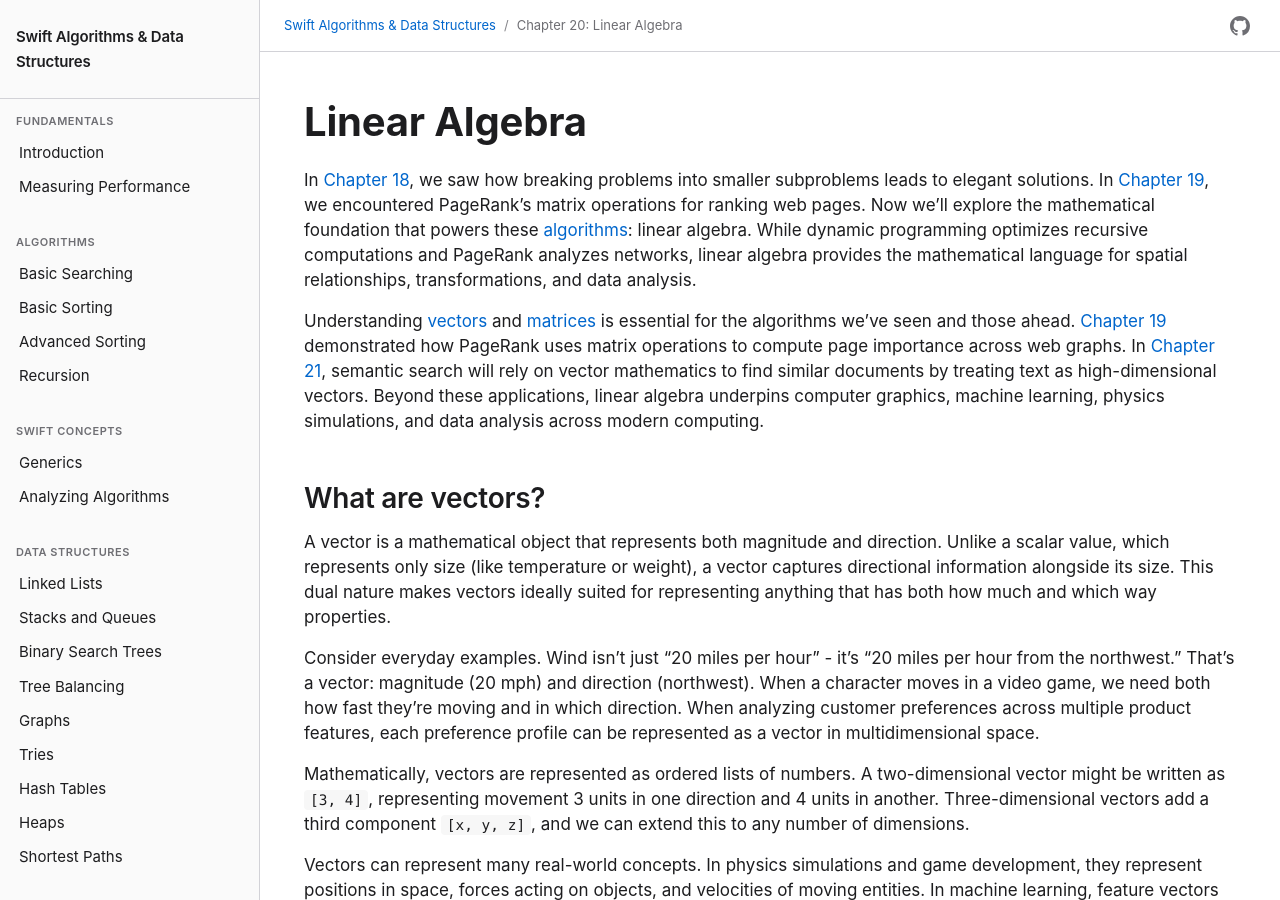
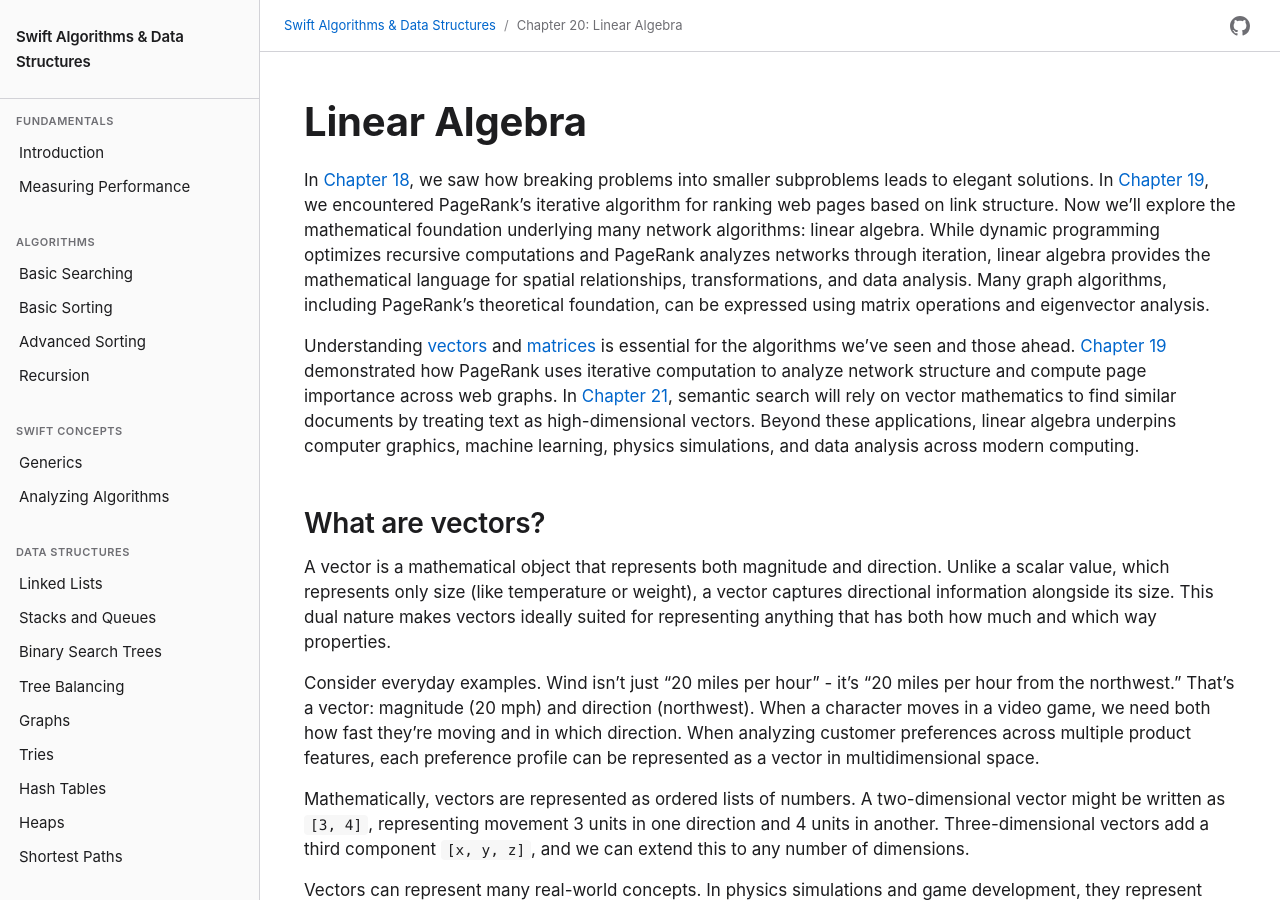
Before and after one commit to waynewbishop/swift-algorithms, a Jekyll site: the page built from 20-linear-algebra.md, in a window 1280 px wide and 900 px high. Built offline with Jekyll 4.4.1, drawn with Linux system fonts in a browser that asks for light colours; some of the changed text lies outside the part shown.

Commit message:
Correct factual error about PageRank implementation in Linear Algebra chapter
Chapter 19 does NOT implement PageRank using matrix operations. It uses:
- Iterative graph traversal
- Rank distribution through vertex.neighbors
- Float arrays stored on vertices
- No matrices, no matrix multiplication, no eigenvectors

Fixed three locations in Chapter 20 that incorrectly claimed Chapter 19 uses matrix operations:

Line 14: Changed "PageRank's matrix operations" → "PageRank's iterative algorithm"
Line 16: Changed "uses matrix operations" → "uses iterative computation"
Line 543: Changed "uses matrix operations...through iterative linear algebra" → "uses iterative computation...though the algorithm's theoretical foundation rests on eigenvector analysis"

The text now accurately reflects that:
- Chapter 19 implements the iterative algorithm (practical)
- Linear algebra provides the theoretical foundation (academic)
- The connection is conceptual, not implementation-based

🤖 Generated with [Claude Code](https://claude.com/claude-code)

Co-Authored-By: Claude <noreply@anthropic.com>

```diff
--- a/20-linear-algebra.md
+++ b/20-linear-algebra.md
@@ -11,9 +11,9 @@ description: "Vector mathematics and numerical computing"
 
 # Linear Algebra
 
-In [Chapter 18](18-dynamic-programming), we saw how breaking problems into smaller subproblems leads to elegant solutions. In [Chapter 19](19-pagerank-algorithm), we encountered PageRank's matrix operations for ranking web pages. Now we'll explore the mathematical foundation that powers these [algorithms](https://en.wikipedia.org/wiki/Algorithm): linear algebra. While dynamic programming optimizes recursive computations and PageRank analyzes networks, linear algebra provides the mathematical language for spatial relationships, transformations, and data analysis.
+In [Chapter 18](18-dynamic-programming), we saw how breaking problems into smaller subproblems leads to elegant solutions. In [Chapter 19](19-pagerank-algorithm), we encountered PageRank's iterative algorithm for ranking web pages based on link structure. Now we'll explore the mathematical foundation underlying many network algorithms: linear algebra. While dynamic programming optimizes recursive computations and PageRank analyzes networks through iteration, linear algebra provides the mathematical language for spatial relationships, transformations, and data analysis. Many graph algorithms, including PageRank's theoretical foundation, can be expressed using matrix operations and eigenvector analysis.
 
-Understanding [vectors](https://en.wikipedia.org/wiki/Euclidean_vector) and [matrices](https://en.wikipedia.org/wiki/Matrix_(mathematics)) is essential for the algorithms we've seen and those ahead. [Chapter 19](19-pagerank-algorithm) demonstrated how PageRank uses matrix operations to compute page importance across web graphs. In [Chapter 21](21-semantic-search), semantic search will rely on vector mathematics to find similar documents by treating text as high-dimensional vectors. Beyond these applications, linear algebra underpins computer graphics, machine learning, physics simulations, and data analysis across modern computing.
+Understanding [vectors](https://en.wikipedia.org/wiki/Euclidean_vector) and [matrices](https://en.wikipedia.org/wiki/Matrix_(mathematics)) is essential for the algorithms we've seen and those ahead. [Chapter 19](19-pagerank-algorithm) demonstrated how PageRank uses iterative computation to analyze network structure and compute page importance across web graphs. In [Chapter 21](21-semantic-search), semantic search will rely on vector mathematics to find similar documents by treating text as high-dimensional vectors. Beyond these applications, linear algebra underpins computer graphics, machine learning, physics simulations, and data analysis across modern computing.
 
 ## What are vectors?
 
@@ -540,6 +540,6 @@ Linear algebra is not needed for string processing, file I/O operations, simple
 
 Linear algebra connects to concepts throughout this book. In [Chapter 3](03-basic-searching), we learned how arrays store sequential data—vectors extend arrays with mathematical operations like dot products and normalization. [Chapter 7](07-generics) introduced generics, and Quiver uses generic constraints to ensure type safety for mathematical operations, allowing division only on floating-point types. [Chapter 8](08-performance-analysis) taught us about Big O notation—vector operations run in `O(n)` time where n is dimensionality, while matrix multiplication is `O(n³)`.
 
-The connections extend to advanced topics. [Chapter 13](13-graphs) covered graphs, where adjacency matrices represent graph connections and eigenvectors reveal network structure. [Chapter 19](19-pagerank-algorithm) explored PageRank, which uses matrix operations to compute page importance scores across the entire web graph through iterative linear algebra. [Chapter 21](21-semantic-search) covers semantic search, where cosine similarity between document vectors enables intelligent text matching beyond keyword search.
+The connections extend to advanced topics. [Chapter 13](13-graphs) covered graphs, where adjacency matrices represent graph connections and eigenvectors reveal network structure. [Chapter 19](19-pagerank-algorithm) explored PageRank, which uses iterative computation to analyze link structure and compute page importance scores across web graphs—though the algorithm's theoretical foundation rests on eigenvector analysis. [Chapter 21](21-semantic-search) covers semantic search, where cosine similarity between document vectors enables intelligent text matching beyond keyword search.
 
 The key insight: Linear algebra provides a mathematical language for spatial relationships, transformations, and similarity measures that power everything from game physics to modern AI systems. Understanding vectors and matrices isn't just about mathematical abstraction—it's about having the right tool for modeling spatial and relational data.
```
